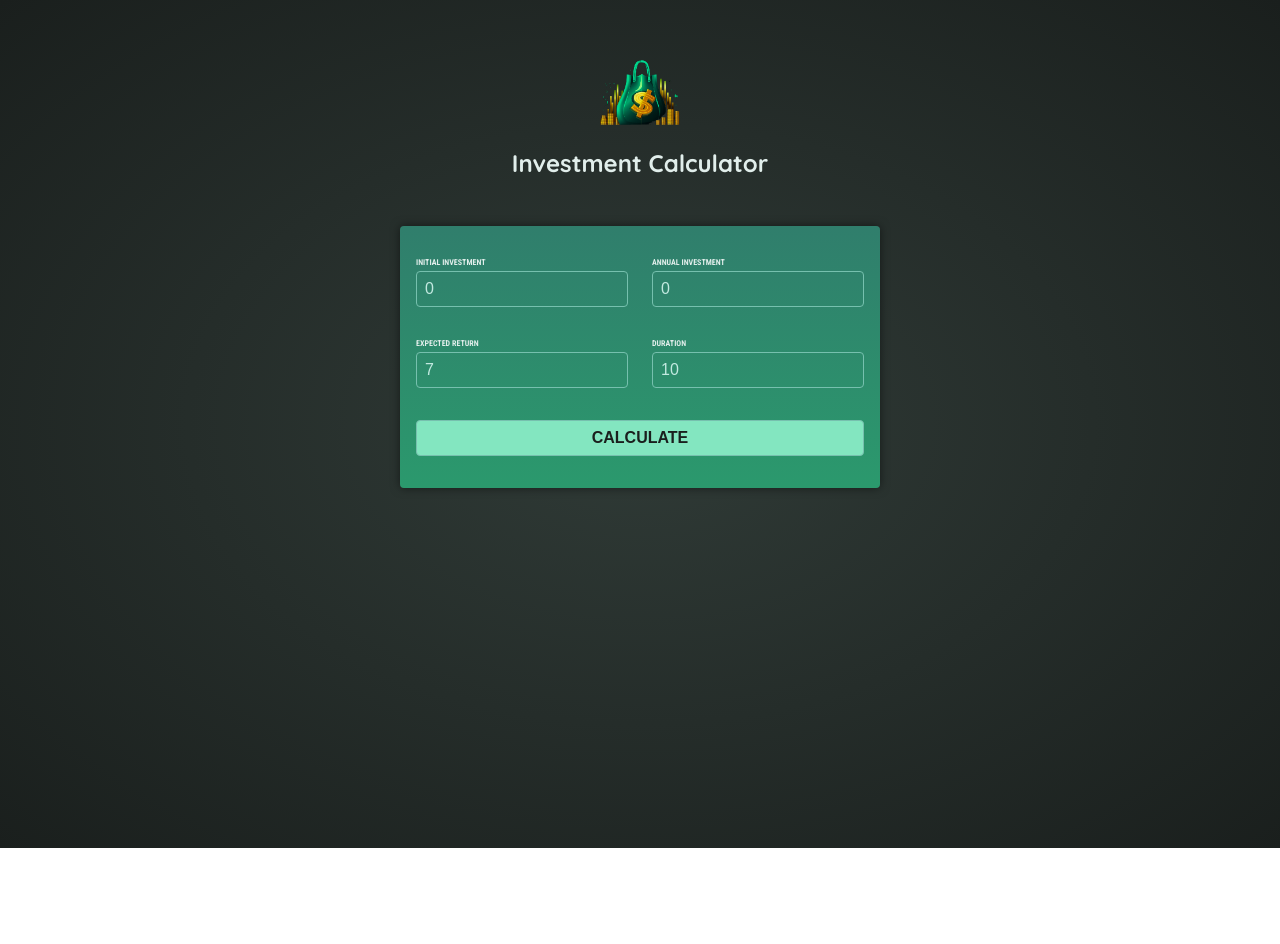
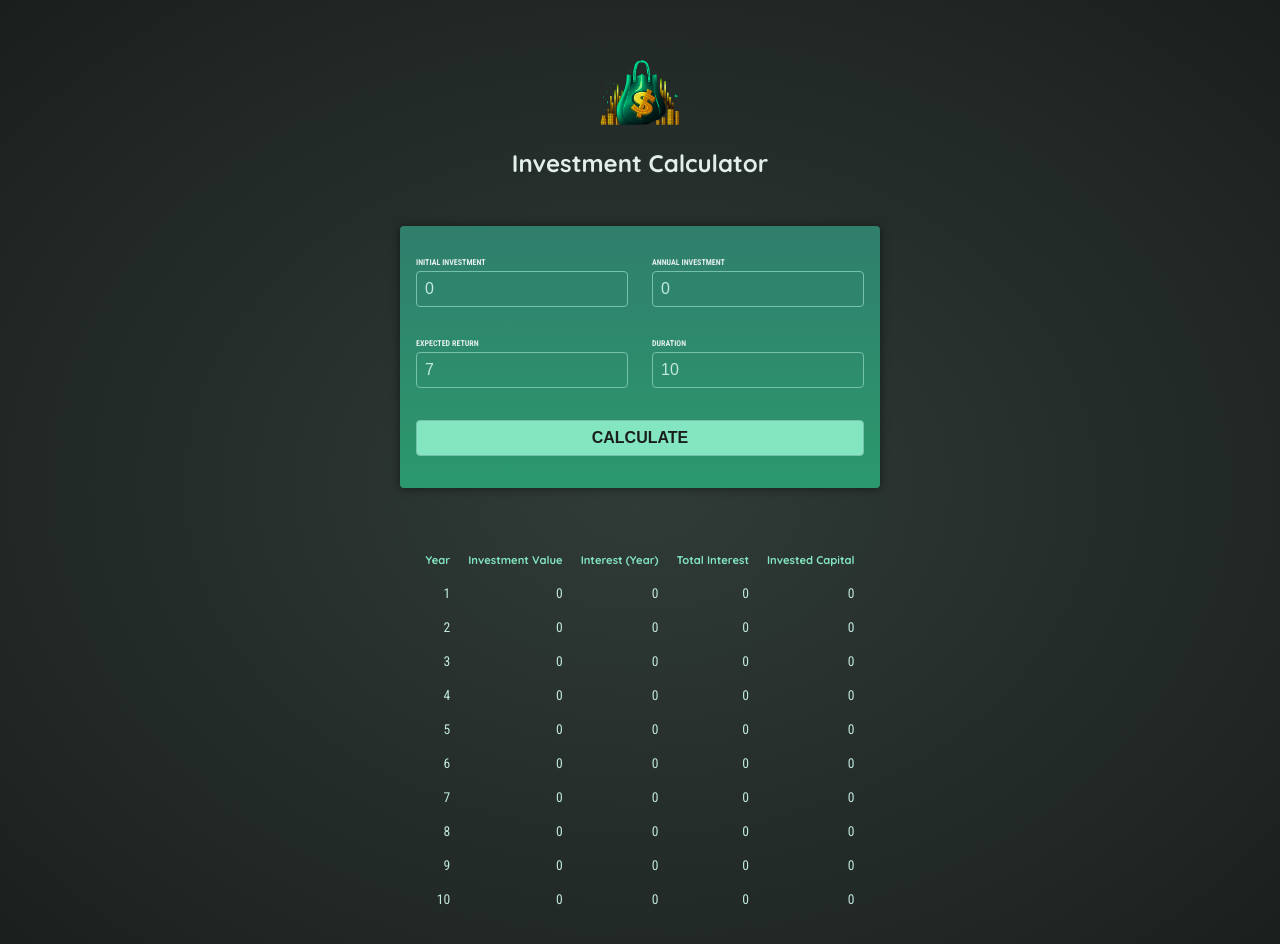
Before and after one commit to Alexander-Riedel/exercise-investment-calculator, an Angular app: page / in a window 1280 px wide. Both pictures are taken after a click on the button "CALCULATE". Shown: the top 944 px of the page. Before the commit the page ends 848 px from the top, so only its background shows below. Built offline with nearby package versions, Linux system fonts and the light colour scheme.

Commit message:
Add investment results component and integrate with app component

```diff
--- a/src/app/app.component.html
+++ b/src/app/app.component.html
@@ -1,2 +1,3 @@
 <app-header />
 <app-user-input (calculate)="onCalculateInvestmentResults($event)" />
+<app-investment-results [results]="resultsData" />
--- a/src/app/app.component.ts
+++ b/src/app/app.component.ts
@@ -3,14 +3,24 @@
 import { HeaderComponent } from "./header/header.component";
 import { UserInputComponent } from "./user-input/user-input.component";
 import type { InvestmentInput } from './investment-input.model';
+import { InvestmentResultsComponent } from "./investment-results/investment-results.component";
 
 @Component({
   selector: 'app-root',
   standalone: true,
   templateUrl: './app.component.html',
-  imports: [HeaderComponent, UserInputComponent],
+  imports: [HeaderComponent, UserInputComponent, InvestmentResultsComponent],
 })
 export class AppComponent {
+  resultsData?: {
+    year: number,
+    interest: number,
+    valueEndOfYear: number,
+    annualInvestment: number,
+    totalInterest: number,
+    totalAmountInvested: number,
+  }[];
+
   onCalculateInvestmentResults(data: InvestmentInput) {
     const {
       initialInvestment,
@@ -37,6 +47,6 @@
       });
     }
 
-    console.log(annualData);
+    this.resultsData = annualData;
   }
 }
--- /dev/null
+++ b/src/app/investment-results/investment-results.component.css
@@ -0,0 +1,19 @@
+table {
+  max-width: 50rem;
+  margin: 2rem auto;
+  padding: 1rem;
+  table-layout: fixed;
+  border-spacing: 1rem;
+  text-align: right;
+}
+
+table thead {
+  font-size: 0.7rem;
+  color: #83e6c0;
+}
+
+table tbody {
+  font-family: "Roboto Condensed", sans-serif;
+  font-size: 0.85rem;
+  color: #c2e9e0;
+}
--- /dev/null
+++ b/src/app/investment-results/investment-results.component.html
@@ -0,0 +1,26 @@
+@if (!results) {
+<p class="center">Please enter some values and press "Calculate".</p>
+} @else {
+<table>
+  <thead>
+    <tr>
+      <th>Year</th>
+      <th>Investment Value</th>
+      <th>Interest (Year)</th>
+      <th>Total Interest</th>
+      <th>Invested Capital</th>
+    </tr>
+  </thead>
+  <tbody>
+    @for (result of results; track result.year) {
+    <tr>
+      <td>{{ result.year }}</td>
+      <td>{{ result.valueEndOfYear }}</td>
+      <td>{{ result.interest }}</td>
+      <td>{{ result.totalInterest }}</td>
+      <td>{{ result.totalAmountInvested }}</td>
+    </tr>
+    }
+  </tbody>
+</table>
+}
```
Also changed, not shown: src/app/investment-results/investment-results.component.ts (added, +28 -0 lines).
